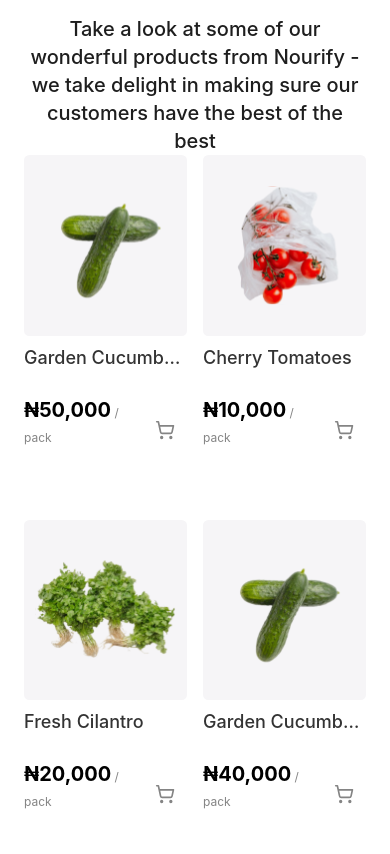
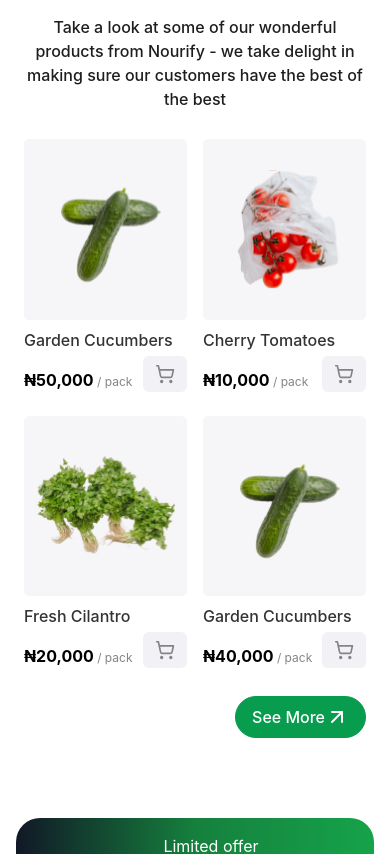
Before and after one commit to Nourify-develop/Nourify, a Next.js app: page / in a window 390 px wide. Shown: the part 860-1714 px from the top of the page. Built offline with nearby package versions, Linux system fonts and the light colour scheme; a web font is replaced by a local one.

Commit message:
fix: improved the repsonsiveness of the product card

```diff
--- a/src/ui/landing/OurProducts.tsx
+++ b/src/ui/landing/OurProducts.tsx
@@ -5,6 +5,7 @@ import { useRouter } from "next/navigation";
 import { products } from "../products/_data";
 import { Product } from "../../types";
 import ProductGrid from "../products/ProductGrid"; // Adjust the path
+import { ArrowUpRight } from "lucide-react";
 
 const OurProducts: React.FC = () => {
   const router = useRouter();
@@ -44,13 +45,13 @@ const OurProducts: React.FC = () => {
   return (
     <div
       id="our-products"
-      className="bg-white flex flex-col py-10 md:gap-10 px-6 md:px-20"
+      className="bg-white flex flex-col py-10 gap-7 md:gap-10 px-6 md:px-20"
     >
       <div className="flex justify-between flex-col gap-7 lg:flex-row text-center md:text-left w-full">
         <h1 className="uppercase font-bold text-[2rem] leading-9 flex-1">
           our&nbsp;products
         </h1>
-        <p className="font-medium text-xl text-primary-2 flex-1">
+        <p className="font-medium text-base md:text-xl text-primary-2 flex-1">
           Take a look at some of our wonderful products from Nourify - we take
           delight in making sure our customers have the best of the best
         </p>
@@ -59,9 +60,9 @@ const OurProducts: React.FC = () => {
       <div className="flex justify-end">
         <button
           onClick={handleSeeMoreClick}
-          className="bg-secondary text-white rounded-[65px] font-medium lg:text-xl text-base py-2 px-4 lg:py-3 lg:px-6 flex justify-between items-center"
+          className="bg-secondary border border-secondary hover:bg-white hover:text-secondary transition duration-1000 ease-in-out text-white rounded-[65px] font-medium lg:text-lg text-base py-2 px-4 lg:py-3 lg:px-6 flex justify-between items-center"
         >
-          See More <img src="/arrow-up-right.svg" alt="arrow" />
+          See More <ArrowUpRight/>
         </button>
       </div>
     </div>
--- a/src/ui/products/ProductCard.tsx
+++ b/src/ui/products/ProductCard.tsx
@@ -14,23 +14,23 @@ const ProductCard: React.FC<{ product: Product }> = ({ product }) => {
   }).format(product.price);
 
   return (
-    <div key={product.id} className="flex flex-col gap-6 text-center mb-14">
+    <div key={product.id} className="flex flex-col gap-1 text-center">
       <div className="flex justify-between flex-col gap-y-2"
         onClick={() => router.push(`/shop/${product.category}/${product.name}`)}
       >
         <Image src={product.image} width={0} height={0} alt={product.name} className="w-auto h-auto cursor-pointer" title={product.name} aria-label={product.name} aria-labelledby={product.name} />
-        <h3 className="text-lg text-left font-medium text-gray-4 overflow-hidden text-ellipsis whitespace-nowrap">
+        <h3 className="text-base md:text-lg text-left font-medium text-gray-4 overflow-hidden text-ellipsis whitespace-nowrap">
           {product.name}
         </h3>
       </div>
       <div className="flex justify-between items-end">
         <p className="text-left">
-          <span className="font-bold text-xl lg:text-2xl">
+          <span className="font-bold text-base md:text-xl lg:text-2xl">
             {formattedPrice}
           </span>
           <span className="text-xs text-gray-5"> / pack</span>
         </p>
-        <button className="lg:py-3 py-2 lg:px-4 px-3 transition-all duration-500 ease-linear rounded-md bg-background-2 hover:bg-secondary focus-within:hover:bg-secondary active:hover:bg-secondary group">
+        <button className=" py-2 px-3 transition-all duration-500 ease-linear rounded-md bg-gray-11 hover:bg-secondary focus-within:hover:bg-secondary active:hover:bg-secondary group">
           <LuShoppingCart className="h-5 w-5 lg:h-6 lg:w-6 transition-all duration-500 ease-linear text-gray-6 group-hover:text-white" />
         </button>
       </div>
--- a/src/ui/products/ProductGrid.tsx
+++ b/src/ui/products/ProductGrid.tsx
@@ -7,7 +7,7 @@ interface ProductGridProps {
 
 const ProductGrid: React.FC<ProductGridProps> = ({ products }) => {
   return (
-    <div className="grid grid-cols-2 sm:grid-cols-3 lg:grid-cols-4 gap-4">
+    <div className="grid grid-cols-2 sm:grid-cols-3 lg:grid-cols-4 gap-x-4 gap-y-6">
       {products.map((product) => (
         <ProductCard key={product.id} product={product} />
       ))}
--- a/tailwind.config.ts
+++ b/tailwind.config.ts
@@ -41,6 +41,7 @@ const config: Config = {
           "8": "#40404080",
           "9": "#626262",
           "10": "#F5F5F5",
+          "11": "#F2F1F6",
         },
         green: {
           DEFAULT: "#087D40",
```
